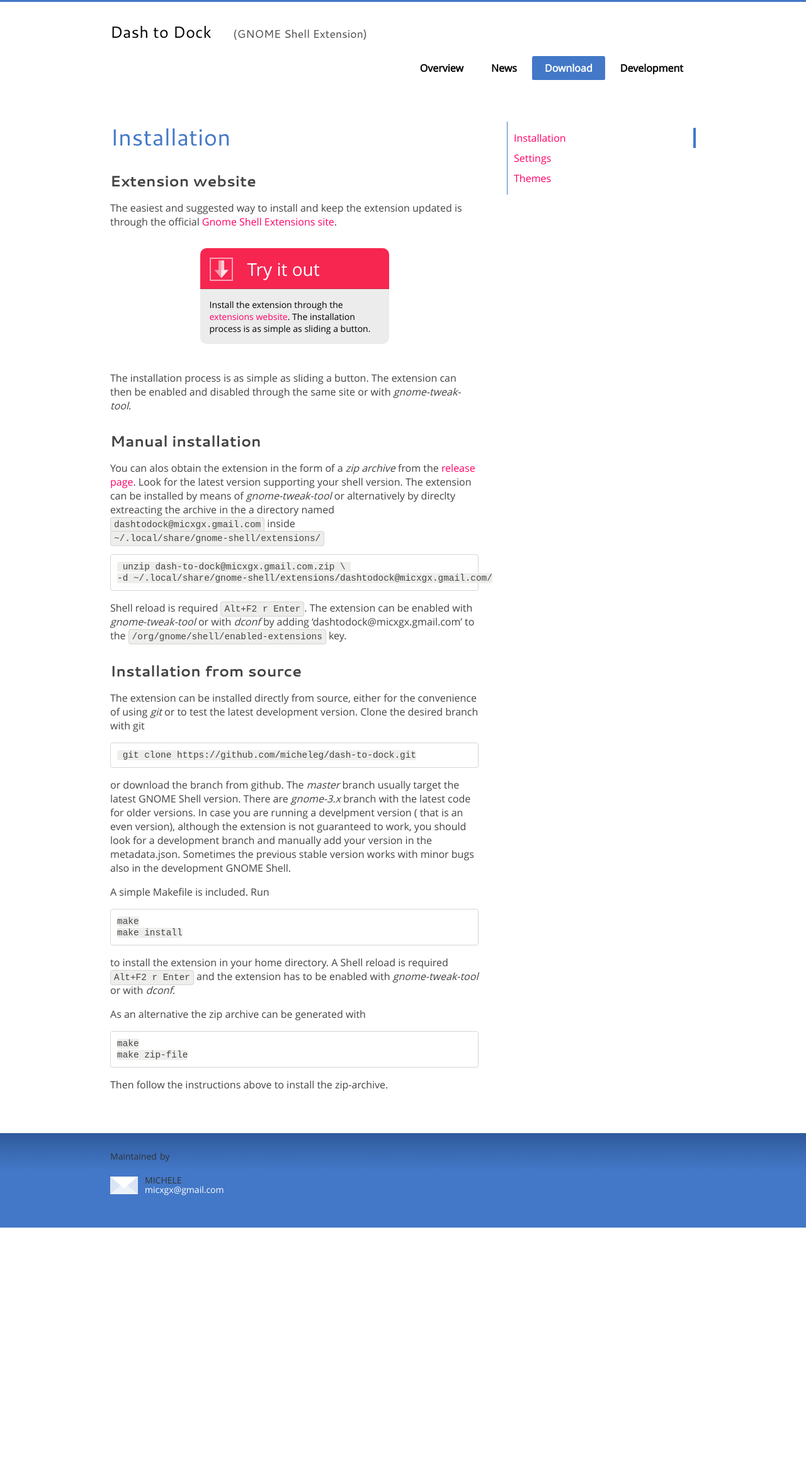
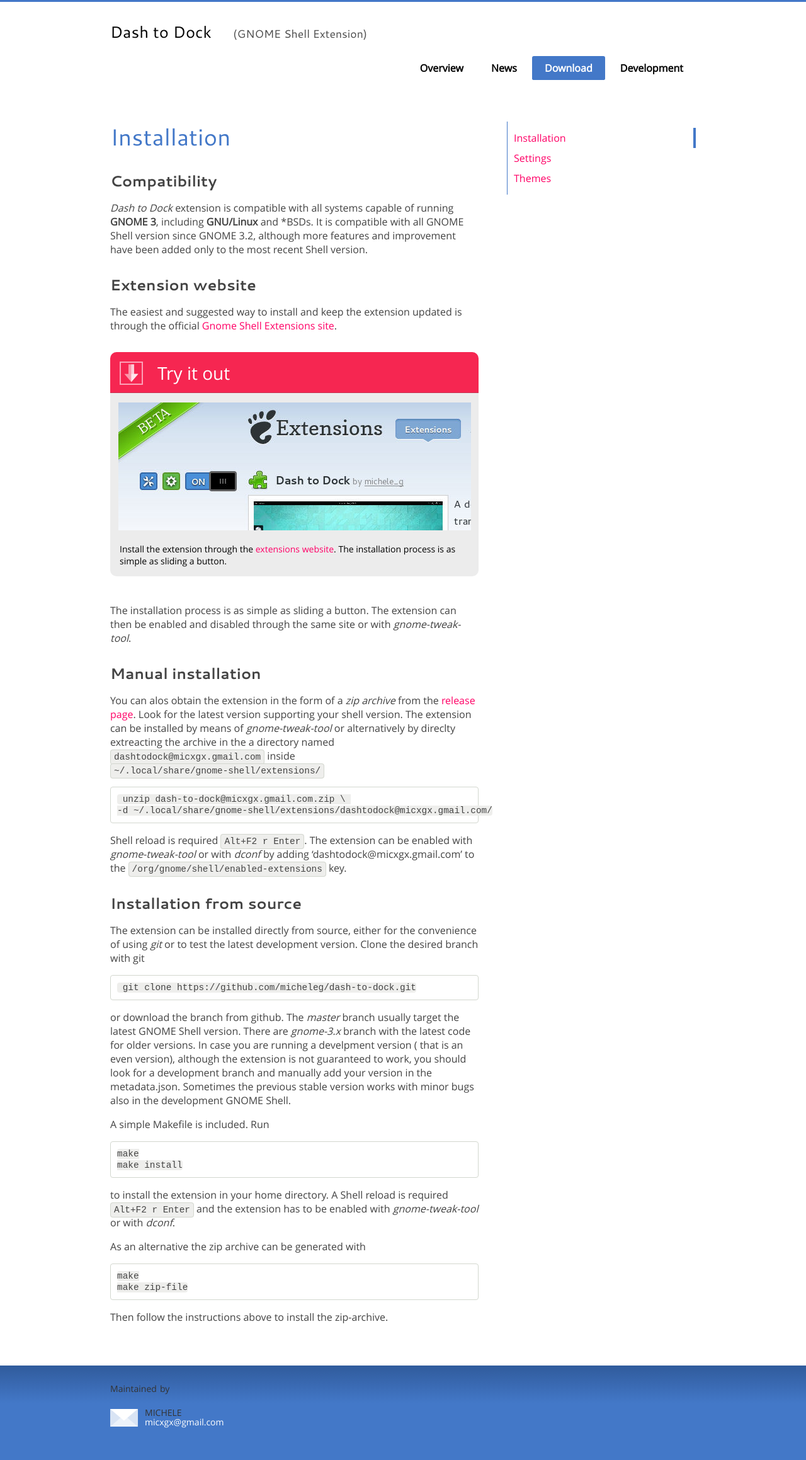
Before and after one commit to micheleg/dash-to-dock, a Jekyll site: the page built from download.md, in a window 1280 px wide. Shown: the whole page at 63% size. Built offline with Jekyll 4.4.1, drawn with Linux system fonts in a browser that asks for light colours; Markdown is read by kramdown in place of the engine named in the settings; before the commit the page ends 1949 px from its top, so only the background shows below that.

Commit message:
Improve download page.
Add compatibility notes, extension page screenshot.

```diff
--- a/css/style.css
+++ b/css/style.css
@@ -185,6 +185,11 @@
 #content img.right {
     float:right;
     padding:7px 0px 7px 10px;
+}
+
+#content img.center {
+    display:block;
+    margin:auto;
 }
 
 #maincontent h2, #homecontent h2 {
--- a/download.md
+++ b/download.md
@@ -6,15 +6,20 @@
 order: 1
 ---
 
+## Installation
 
-## Installation
+### Compatibility
+*Dash to Dock* extension is compatible with all systems capable of running **GNOME 3**, including **GNU/Linux** and *BSDs. It is compatible with all GNOME Shell version since GNOME 3.2, although more features and improvement have been added only to the most recent Shell version.
+
 ### Extension website
 The easiest and suggested way to install and keep the extension updated is through the official [Gnome Shell Extensions site]({{ site.extension_page_url }}).
 
-<ul id="button">
+<ul id="button" style="max-width:100%;">
 <li>
-  <p><a class="download" href="({{ site.extension_page_url }})">Try it out</a></p>
-  <p>Install the extension through the <a href="({{ site.extension_page_url }})">extensions website</a>. The installation process is as simple as sliding a button.</p>
+  <p><a class="download" href="{{ site.extension_page_url }}">Try it out</a></p>
+<a href="{{ site.extension_page_url }}"><img alt="Screenshot of the extension page." src="./media/extension_page_screenshot.jpg" class="center" /></a>
+  <p style="margin-top:20px">Install the extension through the <a href="({{ site.extension_page_url }})">extensions website</a>. The installation process is as simple as sliding a button.</p>
+
 </li>
 </ul>
 
```
Also changed, not shown: media/extension_page_screenshot.jpg (added).
